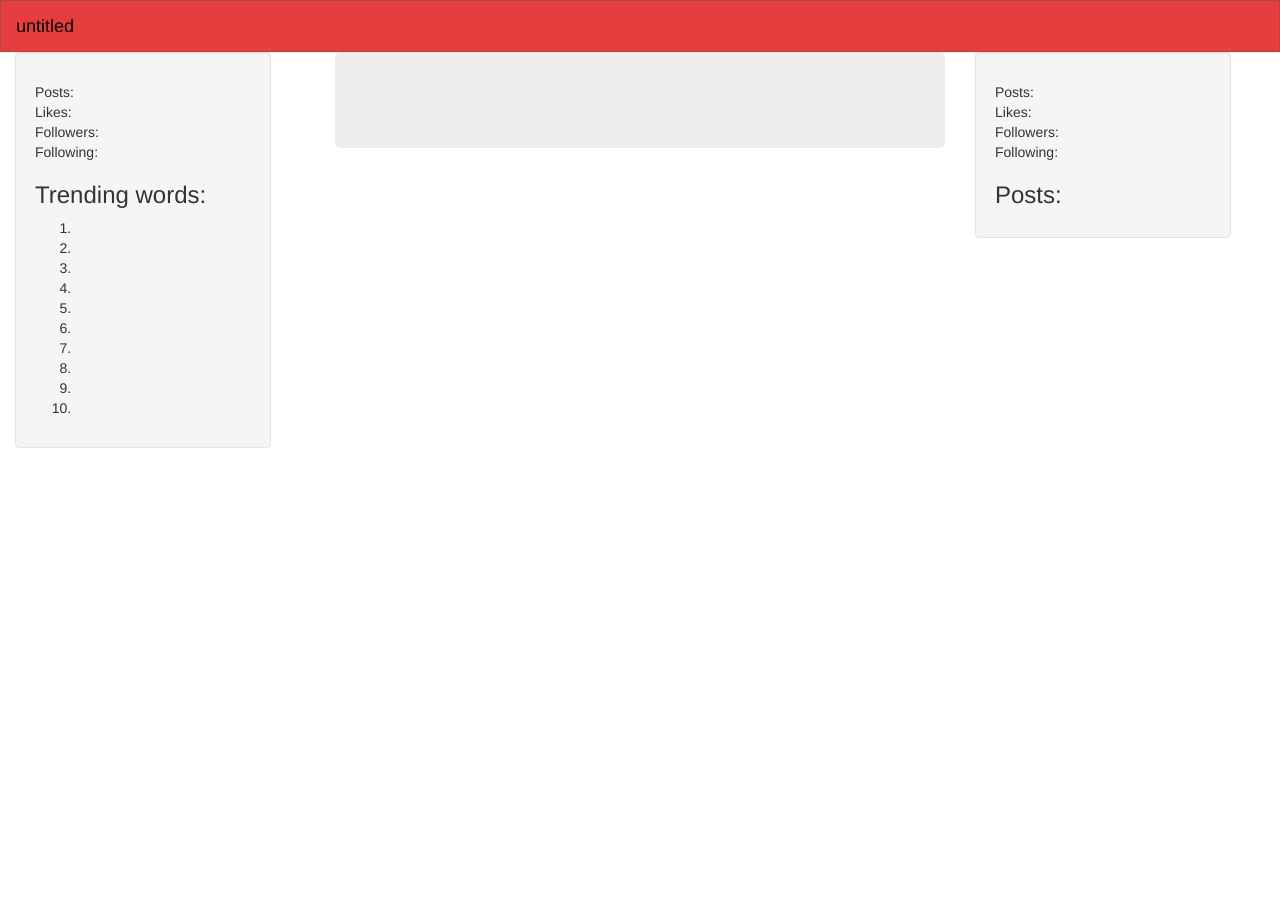
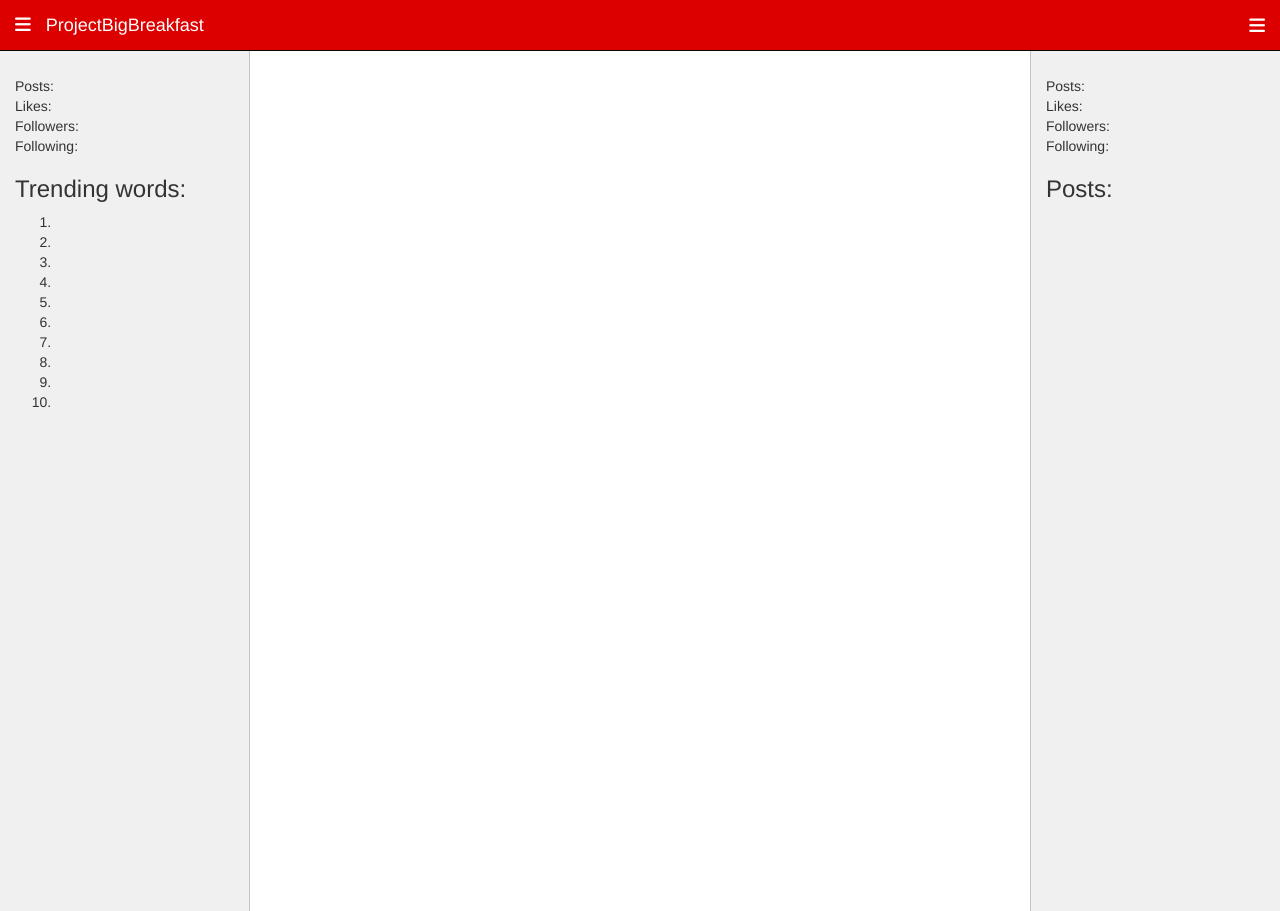
Before and after one commit to SolentSoftwareEngineers2019/project-BigBreakfast, a PHP site: page / in a window 1280 px wide. Run offline with PHP 8.4, Linux system fonts and the light colour scheme; some libraries are stand-ins or nearby versions; some web fonts are replaced.

Commit message:
Remade homepage with collapsible sidebars

```diff
--- a/css/main.css
+++ b/css/main.css
@@ -1,15 +1,112 @@
 #navbar {
-    border-radius: 0;
-    background-color: #e63e3e;
-    border-color: #ba3f3f;
-    color: #000000;
-    margin-bottom: 0;
+    background-color: #dd0000;
 }
 
-#navbar a {
-    color: #000000;
+.navbar-brand a, .navbar-brand a:hover {
+    text-decoration: none;
 }
 
-.sidebar-nav-fixed {
-	width: 20%;
+#title {
+    color: white;
 }
+
+#wrapper {
+  padding-left: 250px;
+  padding-right: 250px;
+  transition: all 0.4s ease 0s;
+}
+
+.navbar-nav li a i {
+    text-decoration: none;
+    color: white;
+}
+
+#sidebar-left-wrapper, #sidebar-right-wrapper {
+    background-color: #f0f0f0 !important;
+    padding: 15px;
+}
+
+#sidebar-left-wrapper {
+    margin-left: -250px;
+    top: 51px;
+    left: 250px;
+    width: 250px;
+    background: #000;
+    position: fixed;
+    height: 100%;
+    overflow-y: auto;
+    z-index: 1000;
+    transition: all 0.4s ease 0s;
+    border-right: solid 1px #c3c3c3;
+}
+
+#sidebar-right-wrapper {
+    margin-right: -250px;
+    top: 51px;
+    right: 250px;
+    width: 250px;
+    background: #000;
+    position: fixed;
+    height: 100%;
+    overflow-y: auto;
+    z-index: 1000;
+    transition: all 0.4s ease 0s;
+    border-left: solid 1px #c3c3c3;
+}
+
+#wrapper.active {
+  padding-left: 0;
+}
+
+#wrapper.active #sidebar-left-wrapper {
+  left: 0;
+}
+
+#wrapper.active #sidebar-right-wrapper {
+  right: 0;
+}
+
+#page-content-wrapper {
+  width: 100%;
+  padding-top: 70px;
+  transition: all 0.4s ease 0s;
+}
+
+.menu-toggle {
+    text-decoration: none;
+    color: #fff;
+    padding-right: 15px;
+    margin-top: 0;
+    display: inline-block;
+}
+
+@media (max-width:1000px) {
+
+#wrapper {
+  padding-left: 0;
+}
+
+#sidebar-left-wrapper {
+  left: 0;
+}
+
+#wrapper.active {
+  position: relative;
+  left: 250px;
+}
+
+#wrapper.active #sidebar-left-wrapper {
+  left: 250px;
+  width: 250px;
+  transition: all 0.4s ease 0s;
+}
+
+#sidebar-right-wrapper {
+  right: 0;
+}
+
+#wrapper.active #sidebar-right-wrapper {
+  right: 250px;
+  width: 250px;
+  transition: all 0.4s ease 0s;
+}
--- a/index.html
+++ b/index.html
@@ -2,7 +2,7 @@
 <html lang="en">
 
     <head>
-        <title>expa.in | Homepage</title>
+        <title>ProjectBigBreakfast | Homepage</title>
         <meta charset="utf-8">
         <meta http-equiv="X-UA-Compatible" content="IE=edge">
         <meta name="viewport" content="width=device-width, initial-scale=1">
@@ -12,21 +12,29 @@
 
     <body>
 
-        <nav id="navbar" class="navbar navbar-inverse">
+        <div id="wrapper">
+
+            <nav id="navbar" class="navbar navbar-inverse navbar-fixed-top">
                 <div class="container-fluid">
-                <div class="nav navbar-nav">
-                    <a class="navbar-brand" href="#">untitled</a>
-                </div><!-- /nav -->
-            </div><!-- /container-fluid -->
-        </nav> <!-- /navbar -->
+                    <div class="navbar-header">
+                        <div  class="navbar-brand">
+                            <a href="#" class="menu-toggle nav navbar-nav glyphicon glyphicon-align-justify btn-menu toggle" data-toggle="collapse" data-target="#sidebar-left-wrapper" aria-expanded="true" aria-controls="navbar">
+                                <i class="fa fa-bars"></i>
+                            </a>
+                            <a id="title" href="#">ProjectBigBreakfast</a>
+                        </div> <!-- /navbar-brand -->
+                    </div> <!-- /navbar-header -->
+                    <ul class="nav navbar-nav navbar-right">
+                        <li>
+                            <a href="#" class="menu-toggle h4 nav glyphicon glyphicon-align-justify btn-menu toggle" data-toggle="collapse" data-target="#sidebar-right-wrapper" aria-expanded="true" aria-controls="navbar">
+                                <i class="fa fa-bars"></i>
+                            </a>
+                        </li>
+                    </ul>
+                </div> <!-- /container-fluid -->
+            </nav><!-- /navbar -->
 
-        <div class="container-fluid">
-
-            <div class="row">
-
-                <div id="sidebar-left" class="col-md-3">
-                    <div class="sidebar-nav-fixed affix">
-                        <div class="well">
+            <div id="sidebar-left-wrapper">
                 <div id="userprofile">
                     <p><?php echo $userUsername; ?></p>
                     <ul class="nav">
@@ -51,19 +59,18 @@
                         <li><?php echo $word10; ?></li>
                     </ol>
                 </div><!-- /trendingwords -->
-                        </div><!-- /well -->
-                    </div><!-- /sidebar-nav-fixed -->
-                </div><!-- /sidebar-left-->
+            </div><!-- /sidebar-left-wrapper -->
 
-                <div id="content" class="col-md-6">
-                    <div class="jumbotron">
-                    </div><!-- /jumbotron -->
-                </div><!--/content-->
+            <!-- Page content -->
+            <div id="page-content-wrapper">
+                <div class="page-content">
+                    <div class="container-fluid">
+                        <!-- MAIN CONTENT -->
+                    </div><!-- /container-fluid -->
+                </div> <!-- page-content -->
+            </div><!-- /page-content-wrapper -->
 
-                <div id="sidebar-right" class="col-md-3">
-                    <div class="sidebar-nav-fixed pull-right affix">
-                        <div class="well">
-                            <ul class="nav ">
+            <div id="sidebar-right-wrapper">
                 <div id="previewprofile">
                     <p><?php echo $previewUsername; ?></p>
                     <ul class="nav">
@@ -76,14 +83,9 @@
                 <div id="previewposts">
                     <h3>Posts:</h3>
                 </div><!-- /previewprofile -->
-                            </ul>
-                        </div><!-- /well -->
-                    </div><!-- /sidebar-nav-fixed -->
-                </div><!-- /sidebar-right-->
+            </div><!-- /sidebar-left-wrapper -->
 
-            </div><!-- /row-->
-
-        </div><!--/container-->
+        </div><!-- /wrapper -->
 
         <!-- LOGIN MODAL WINDOW -->
         <div id="login_window" class="modal fade">
@@ -111,6 +113,7 @@
 
         <!-- jQuery (necessary for Bootstrap's JavaScript plugins) -->
         <script src="https://ajax.googleapis.com/ajax/libs/jquery/1.12.4/jquery.min.js"></script>
+        <script src="https://use.fontawesome.com/e0490efbcf.js"></script>
         <script src="js/bootstrap.min.js"></script>
 
     </body>
--- /dev/null
+++ b/js/homepage.js
@@ -0,0 +1,6 @@
+/*Menu-toggle*/
+$("#menu-toggle").click(function(e) {
+    e.preventDefault();
+    $("#wrapper").toggleClass("active");
+    alert(1);
+});
```
Lines whose indentation alone changed are shown as unchanged.
